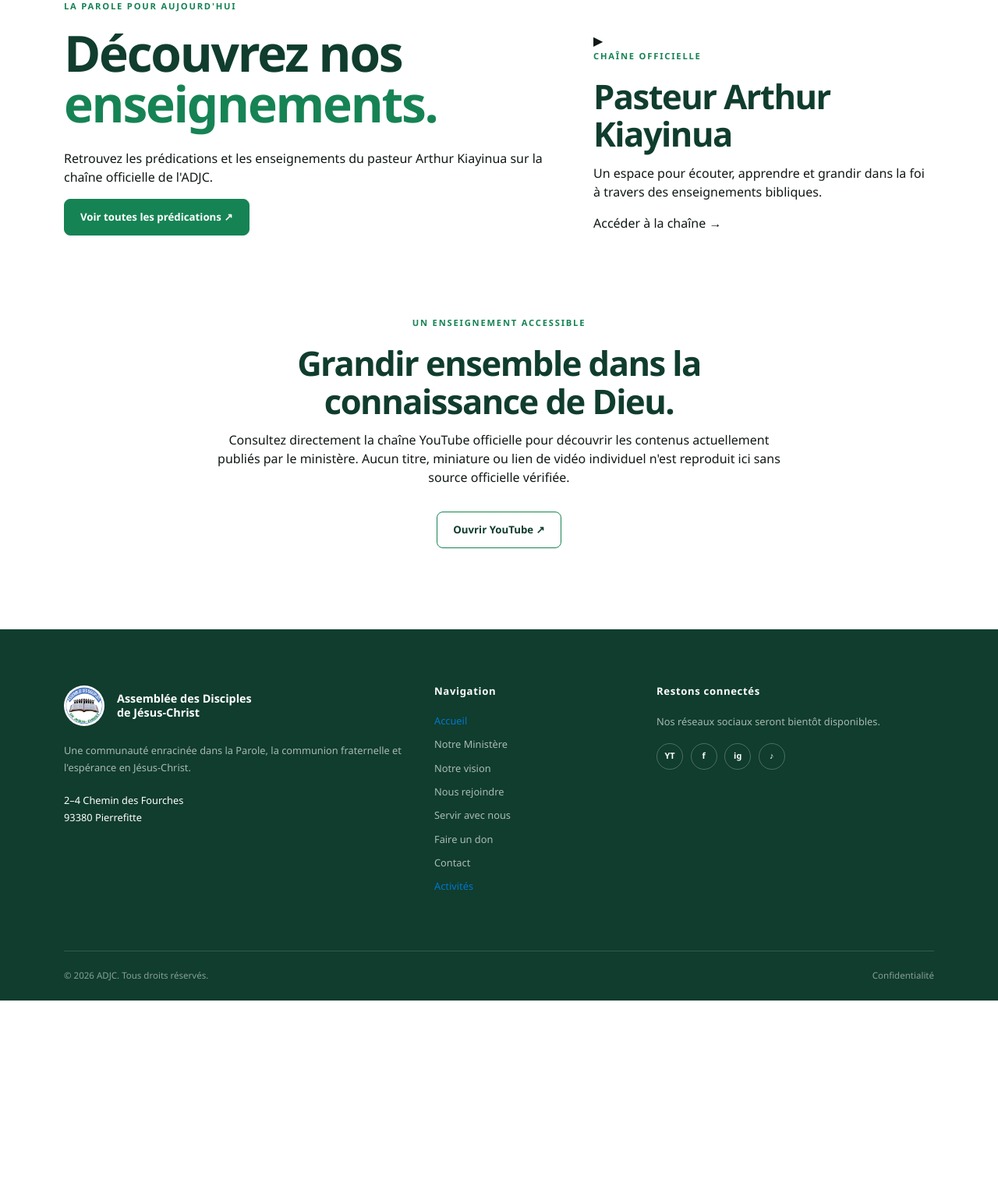
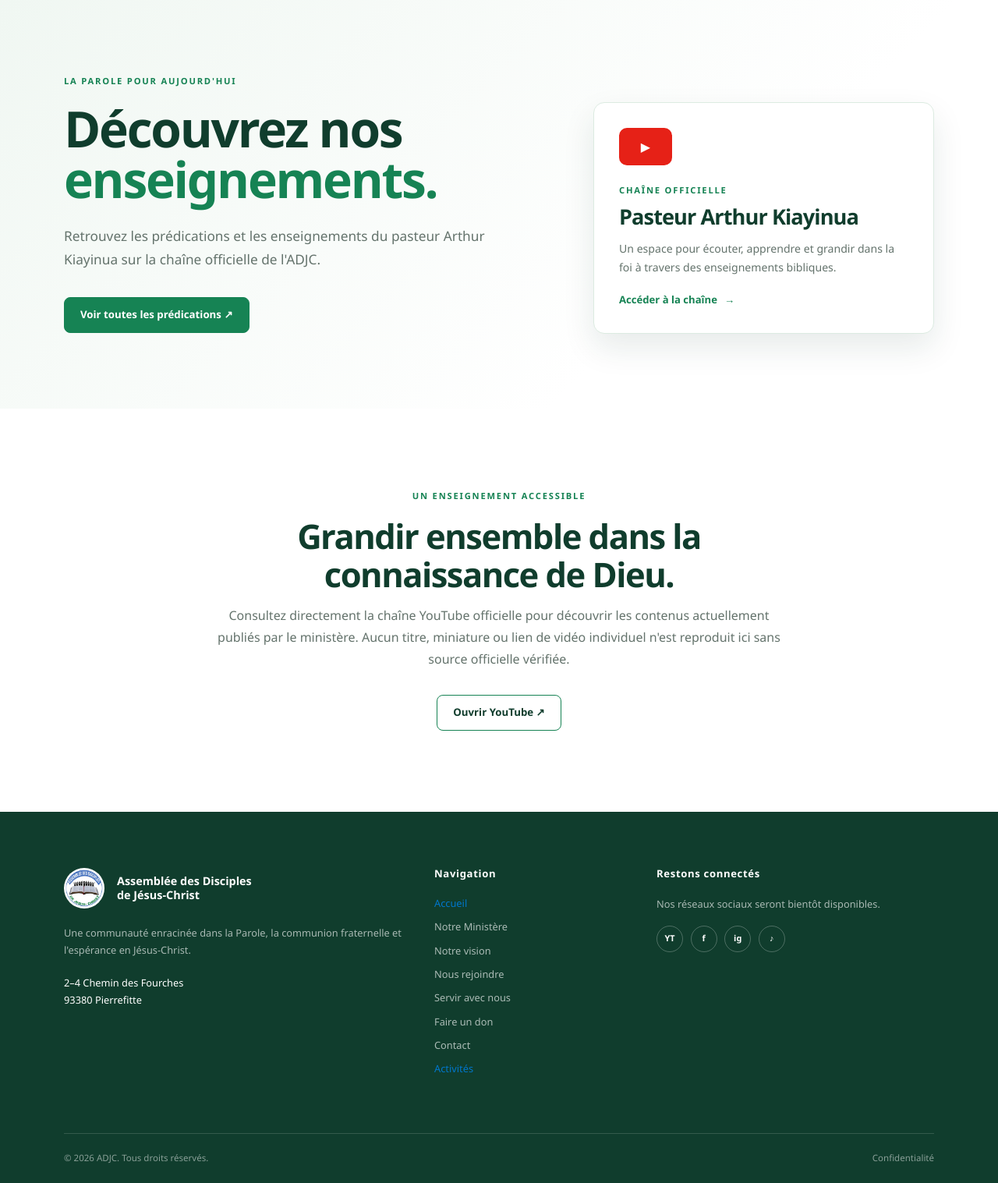
Before and after one commit to fsengele/ADJCWebsite, an ASP.NET Core app: page /Predications in a window 1280 px wide. Shown: the part 82-1599 px from the top of the page at 78% size. Before the commit the page ends 1365 px from the top, so only its background shows below. Run offline with ASP.NET Core 8, Linux system fonts and the light colour scheme; style sheets or scripts are compiled from the project's sources; some libraries are stand-ins or nearby versions.

Commit message:
Style Predications page and link YouTube
Route Prédications navigation to its controller, link the footer to the official ADJC YouTube channel, and add homepage teaching and Predications page styling while preserving existing footer presentation.

```diff
--- a/ADJCWebsite/Views/Shared/_Layout.cshtml
+++ b/ADJCWebsite/Views/Shared/_Layout.cshtml
@@ -33,7 +33,7 @@
                                 <li><a class="dropdown-item" asp-controller="Ministry" asp-action="Index">Notre Ministère</a></li>
                                 <li><a class="dropdown-item" asp-controller="Vision" asp-action="Index">Vision</a></li>
                                 <li><a class="dropdown-item" href="/#activites">Activités</a></li>
-                                <li><a class="dropdown-item" href="/#horaires">Prédications</a></li>
+                                <li><a class="dropdown-item" asp-controller="Predications" asp-action="Index">Prédications</a></li>
                             </ul>
                         </li>
                         <li class="nav-item dropdown">
@@ -85,7 +85,7 @@
                     <h2 class="footer-title">Restons connectés</h2>
                     <p class="footer-muted">Nos réseaux sociaux seront bientôt disponibles.</p>
                     <div class="social-links" aria-label="Réseaux sociaux à venir">
-                        <span title="YouTube">YT</span><span title="Facebook">f</span><span title="Instagram">ig</span><span title="TikTok">♪</span>
+                        <a class="social-link social-youtube" href="https://www.youtube.com/@@ev.arthurkiayinuaofficiel9560/videos" target="_blank" rel="noopener noreferrer" title="Chaîne YouTube officielle de l'ADJC" aria-label="Chaîne YouTube officielle de l'ADJC">YT</a><span title="Facebook">f</span><span title="Instagram">ig</span><span title="TikTok">♪</span>
                     </div>
                 </div>
             </div>
--- a/ADJCWebsite/wwwroot/css/site.css
+++ b/ADJCWebsite/wwwroot/css/site.css
@@ -151,6 +151,23 @@ h3 { font-size: 1.05rem; line-height: 1.3; margin-bottom: .75rem; }
 .schedule-item span { color: var(--emerald); font-size: .68rem; font-weight: 800; letter-spacing: .12em; text-transform: uppercase; }
 .schedule-item h3 { font-size: 1rem; margin: .4rem 0 .55rem; }
 .schedule-item strong { color: var(--forest); font-size: .9rem; }
+.homepage-teachings { border-left: 3px solid var(--emerald); padding-left: 1.25rem; }
+.homepage-teachings h3 { font-size: 1.35rem; margin-bottom: .6rem; }
+.homepage-teachings > p:not(.eyebrow) { color: var(--muted); font-size: .86rem; line-height: 1.7; margin-bottom: 1.1rem; }
+.social-links .social-link { align-items: center; border: 1px solid rgba(255,255,255,.25); border-radius: 50%; color: #fff; display: flex; font-size: .68rem; font-weight: 700; height: 34px; justify-content: center; width: 34px; }
+.social-links .social-link:hover { background: #fff; border-color: #fff; color: var(--forest); }
+.predications-hero { background: linear-gradient(135deg, var(--soft), #fff 68%); padding: 6rem 0; }
+.predications-hero h1 { max-width: 700px; }
+.predications-hero-lead { color: var(--muted); font-size: 1.08rem; line-height: 1.75; margin-bottom: 2rem; max-width: 600px; }
+.youtube-feature-card { background: #fff; border: 1px solid var(--line); border-radius: 14px; box-shadow: 0 18px 40px rgba(16,61,45,.1); padding: 2rem; }
+.youtube-icon { align-items: center; background: #e62117; border-radius: 10px; color: #fff; display: flex; font-size: 1rem; height: 48px; justify-content: center; margin-bottom: 1.5rem; width: 68px; }
+.youtube-feature-card .eyebrow { margin-bottom: .65rem; }
+.youtube-feature-card h2 { font-size: 1.7rem; }
+.youtube-feature-card > p:not(.eyebrow) { color: var(--muted); font-size: .88rem; line-height: 1.7; }
+.youtube-text-link { color: var(--emerald); font-size: .82rem; font-weight: 700; }
+.youtube-text-link span { margin-left: .35rem; }
+.predications-info { background: #fff; }
+.predications-info p:not(.eyebrow) { color: var(--muted); line-height: 1.75; }
 .site-footer { background: var(--forest); color: #fff; padding: 4.5rem 0 1.5rem; }
 .footer-brand { color: #fff; font-size: .9rem; font-weight: 700; line-height: 1.3; }
 .footer-logo { border-radius: 50%; height: 52px; object-fit: cover; width: 52px; }
```
